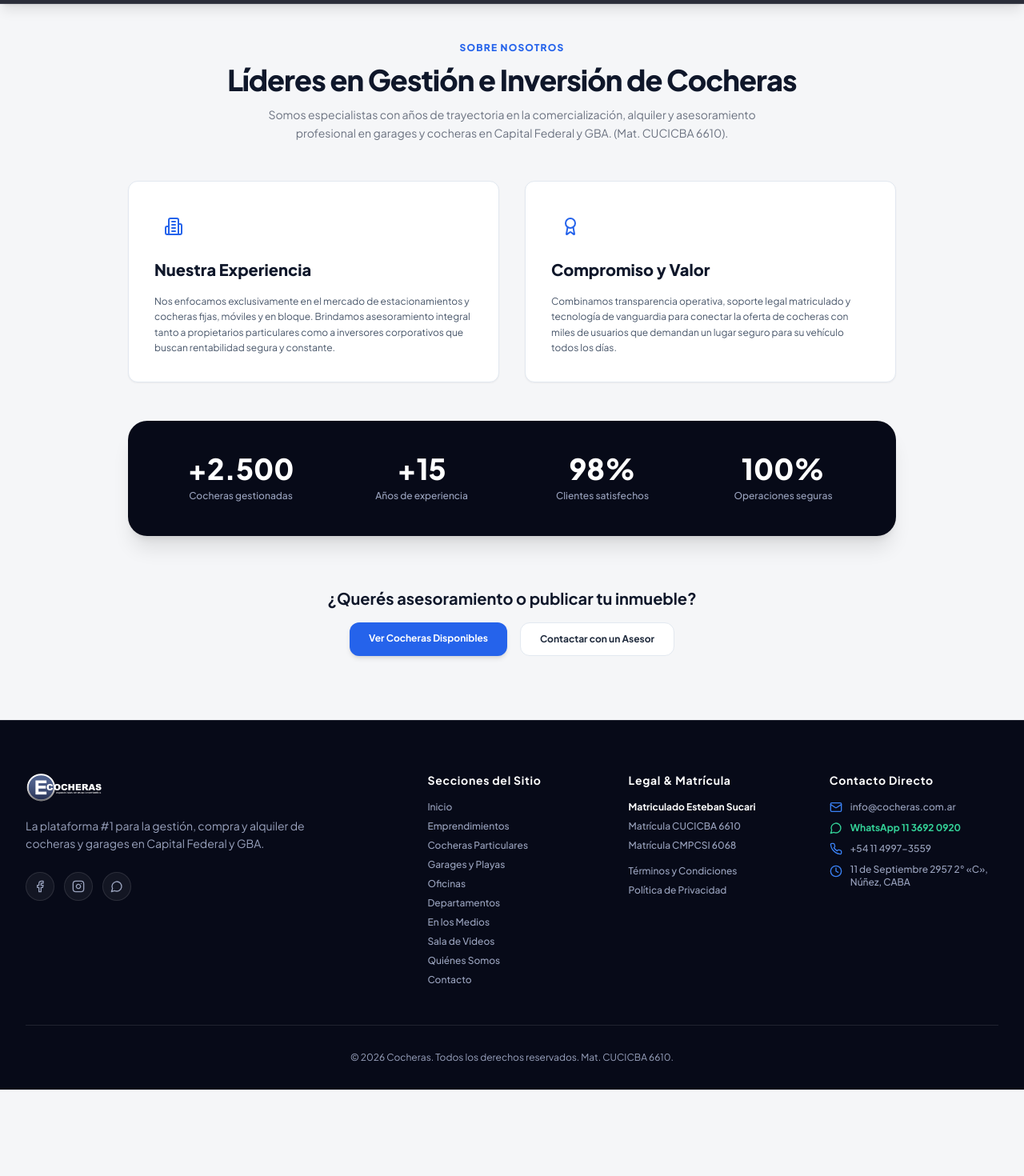
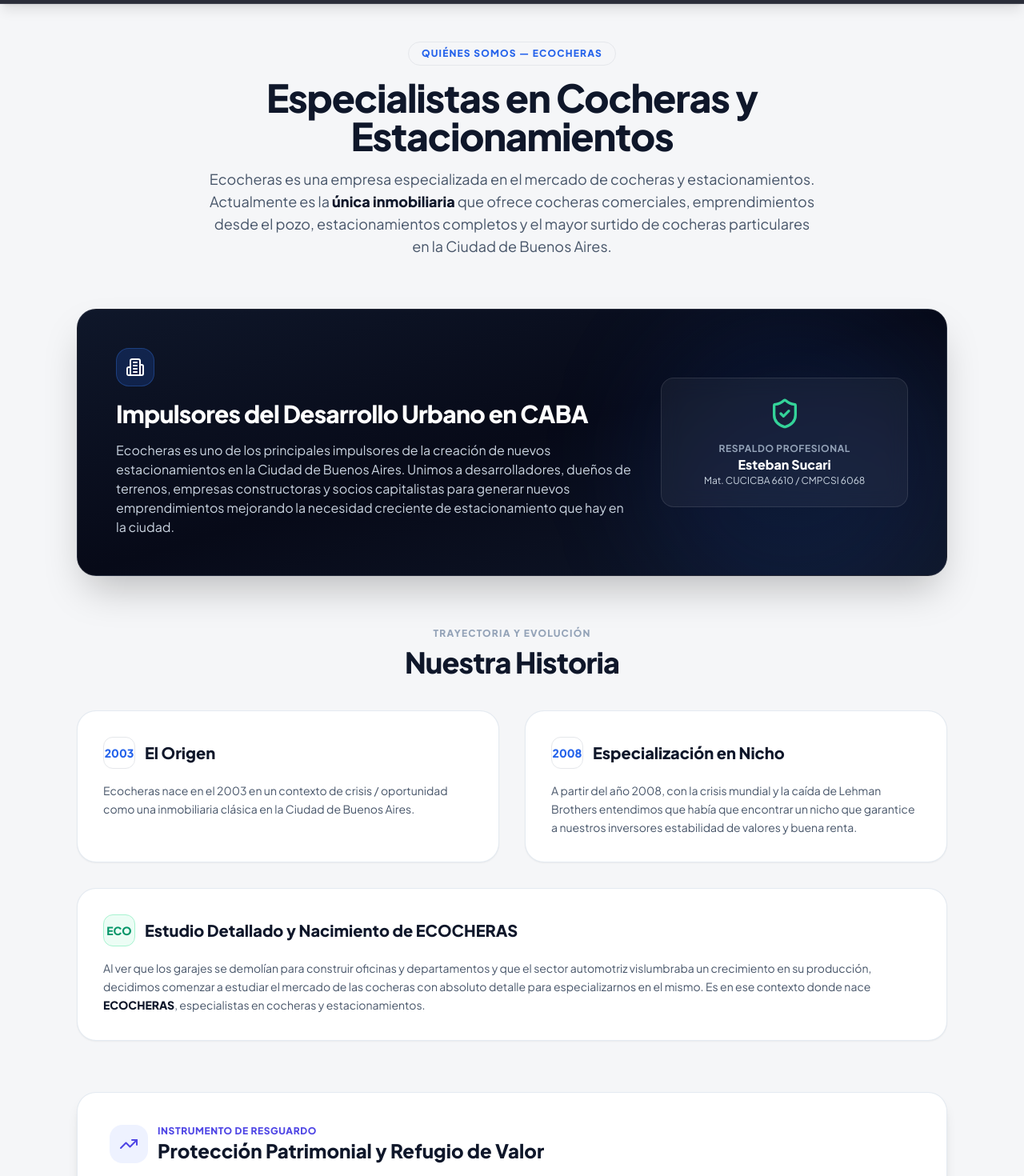
Before and after one commit to orbitalnestdev/cocheras, a React (Vite) app: page /nosotros in a window 1280 px wide. Shown: the part 60-1530 px from the top of the page at 80% size. Before the commit the page ends 1422 px from the top, so only its background shows below. Built offline with nearby package versions, Linux system fonts and the light colour scheme.

Commit message:
feat: Redisenio de la seccion Quienes Somos con la historia e informacion institucional completa de Ecocheras

```diff
--- a/src/pages/NosotrosPage.tsx
+++ b/src/pages/NosotrosPage.tsx
@@ -1,83 +1,149 @@
 import React from 'react';
-import { ShieldCheck, Award, Users, Building2, CheckCircle2, ArrowRight } from 'lucide-react';
+import { ShieldCheck, Award, Building2, TrendingUp, Calendar, ArrowRight, CheckCircle2, Phone, MessageCircle } from 'lucide-react';
 import { Link } from 'react-router-dom';
 
 export const NosotrosPage: React.FC = () => {
   return (
     <div className="pt-28 pb-20 bg-paper-50 min-h-screen">
-      <div className="max-w-5xl mx-auto px-4 sm:px-6 lg:px-8 space-y-12">
+      <div className="max-w-6xl mx-auto px-4 sm:px-6 lg:px-8 space-y-16">
 
-        {/* Header Header */}
-        <div className="text-center space-y-3">
-          <span className="text-xs font-extrabold uppercase tracking-widest text-brand-600 block">
-            SOBRE NOSOTROS
+        {/* Hero Header */}
+        <div className="text-center space-y-4 max-w-3xl mx-auto">
+          <span className="text-xs font-black uppercase tracking-widest text-brand-600 bg-brand-50 px-4 py-1.5 rounded-full border border-brand-200/80 inline-block">
+            QUIÉNES SOMOS — ECOCHERAS
           </span>
-          <h1 className="text-3xl sm:text-4xl font-extrabold text-slate-900 tracking-tight">
-            Líderes en Gestión e Inversión de Cocheras
+          <h1 className="text-3xl sm:text-5xl font-black text-slate-900 tracking-tight leading-tight">
+            Especialistas en Cocheras y Estacionamientos
           </h1>
-          <p className="text-muted-light text-sm max-w-2xl mx-auto leading-relaxed">
-            Somos especialistas con años de trayectoria en la comercialización, alquiler y asesoramiento profesional en garages y cocheras en Capital Federal y GBA. (Mat. CUCICBA 6610).
+          <p className="text-slate-600 text-base sm:text-lg leading-relaxed font-normal">
+            Ecocheras es una empresa especializada en el mercado de cocheras y estacionamientos. Actualmente es la <strong className="font-extrabold text-slate-900">única inmobiliaria</strong> que ofrece cocheras comerciales, emprendimientos desde el pozo, estacionamientos completos y el mayor surtido de cocheras particulares en la Ciudad de Buenos Aires.
           </p>
         </div>
 
-        {/* Story & Mission split */}
-        <div className="grid grid-cols-1 md:grid-cols-2 gap-8 items-center">
-          <div className="bg-white p-8 rounded-card border border-slate-200 shadow-sm space-y-4">
-            <div className="w-12 h-12 rounded-xl bg-brand-50 text-brand-600 flex items-center justify-center">
-              <Building2 className="w-6 h-6" />
+        {/* Feature Banner: Impulsores del Crecimiento */}
+        <div className="bg-gradient-to-br from-slate-900 via-ink-950 to-slate-900 text-white rounded-3xl p-8 sm:p-12 shadow-2xl relative overflow-hidden border border-white/10">
+          <div className="absolute top-0 right-0 w-96 h-96 bg-brand-600/10 rounded-full blur-3xl pointer-events-none" />
+          <div className="grid grid-cols-1 lg:grid-cols-12 gap-8 items-center relative z-10">
+            <div className="lg:col-span-8 space-y-4">
+              <div className="w-12 h-12 rounded-2xl bg-brand-600/20 border border-brand-500/30 flex items-center justify-center text-brand-400">
+                <Building2 className="w-6 h-6" />
+              </div>
+              <h2 className="text-2xl sm:text-3xl font-extrabold text-white tracking-tight">
+                Impulsores del Desarrollo Urbano en CABA
+              </h2>
+              <p className="text-slate-300 text-sm sm:text-base leading-relaxed">
+                Ecocheras es uno de los principales impulsores de la creación de nuevos estacionamientos en la Ciudad de Buenos Aires. Unimos a desarrolladores, dueños de terrenos, empresas constructoras y socios capitalistas para generar nuevos emprendimientos mejorando la necesidad creciente de estacionamiento que hay en la ciudad.
+              </p>
             </div>
-            <h3 className="font-extrabold text-xl text-slate-900">Nuestra Experiencia</h3>
-            <p className="text-xs text-slate-600 leading-relaxed">
-              Nos enfocamos exclusivamente en el mercado de estacionamientos y cocheras fijas, móviles y en bloque. Brindamos asesoramiento integral tanto a propietarios particulares como a inversores corporativos que buscan rentabilidad segura y constante.
-            </p>
+            <div className="lg:col-span-4 bg-white/5 backdrop-blur-md p-6 rounded-2xl border border-white/10 space-y-4 text-center">
+              <ShieldCheck className="w-10 h-10 text-emerald-400 mx-auto" />
+              <div>
+                <span className="text-xs text-slate-400 font-bold uppercase tracking-wider block">Respaldo Profesional</span>
+                <h4 className="text-base font-extrabold text-white">Esteban Sucari</h4>
+                <p className="text-xs text-slate-300">Mat. CUCICBA 6610 / CMPCSI 6068</p>
+              </div>
+            </div>
+          </div>
+        </div>
+
+        {/* Story & History Section */}
+        <div className="space-y-10">
+          <div className="text-center space-y-2">
+            <span className="text-xs font-black uppercase tracking-widest text-slate-400 block">
+              TRAYECTORIA Y EVOLUCIÓN
+            </span>
+            <h2 className="text-2xl sm:text-4xl font-black text-slate-900 tracking-tight">
+              Nuestra Historia
+            </h2>
           </div>
 
-          <div className="bg-white p-8 rounded-card border border-slate-200 shadow-sm space-y-4">
-            <div className="w-12 h-12 rounded-xl bg-brand-50 text-brand-600 flex items-center justify-center">
-              <Award className="w-6 h-6" />
+          <div className="grid grid-cols-1 md:grid-cols-2 gap-8">
+
+            {/* Timeline Item 1 */}
+            <div className="bg-white p-8 rounded-3xl border border-slate-200/90 shadow-sm space-y-4 hover:shadow-md transition-shadow relative">
+              <div className="flex items-center gap-3">
+                <div className="w-10 h-10 rounded-xl bg-brand-50 text-brand-600 font-black text-sm flex items-center justify-center border border-brand-200">
+                  2003
+                </div>
+                <h3 className="font-extrabold text-xl text-slate-900">El Origen</h3>
+              </div>
+              <p className="text-slate-600 text-sm leading-relaxed">
+                Ecocheras nace en el 2003 en un contexto de crisis / oportunidad como una inmobiliaria clásica en la Ciudad de Buenos Aires.
+              </p>
             </div>
-            <h3 className="font-extrabold text-xl text-slate-900">Compromiso y Valor</h3>
-            <p className="text-xs text-slate-600 leading-relaxed">
-              Combinamos transparencia operativa, soporte legal matriculado y tecnología de vanguardia para conectar la oferta de cocheras con miles de usuarios que demandan un lugar seguro para su vehículo todos los días.
+
+            {/* Timeline Item 2 */}
+            <div className="bg-white p-8 rounded-3xl border border-slate-200/90 shadow-sm space-y-4 hover:shadow-md transition-shadow relative">
+              <div className="flex items-center gap-3">
+                <div className="w-10 h-10 rounded-xl bg-brand-50 text-brand-600 font-black text-sm flex items-center justify-center border border-brand-200">
+                  2008
+                </div>
+                <h3 className="font-extrabold text-xl text-slate-900">Especialización en Nicho</h3>
+              </div>
+              <p className="text-slate-600 text-sm leading-relaxed">
+                A partir del año 2008, con la crisis mundial y la caída de Lehman Brothers entendimos que había que encontrar un nicho que garantice a nuestros inversores estabilidad de valores y buena renta.
+              </p>
+            </div>
+
+            {/* Timeline Item 3 */}
+            <div className="bg-white p-8 rounded-3xl border border-slate-200/90 shadow-sm space-y-4 hover:shadow-md transition-shadow relative md:col-span-2">
+              <div className="flex items-center gap-3">
+                <div className="w-10 h-10 rounded-xl bg-emerald-50 text-emerald-600 font-black text-sm flex items-center justify-center border border-emerald-200">
+                  ECO
+                </div>
+                <h3 className="font-extrabold text-xl text-slate-900">Estudio Detallado y Nacimiento de ECOCHERAS</h3>
+              </div>
+              <p className="text-slate-600 text-sm leading-relaxed">
+                Al ver que los garajes se demolían para construir oficinas y departamentos y que el sector automotriz vislumbraba un crecimiento en su producción, decidimos comenzar a estudiar el mercado de las cocheras con absoluto detalle para especializarnos en el mismo. Es en ese contexto donde nace <strong className="font-extrabold text-slate-900">ECOCHERAS</strong>, especialistas en cocheras y estacionamientos.
+              </p>
+            </div>
+
+          </div>
+        </div>
+
+        {/* Protection & Investment Value Section */}
+        <div className="bg-white p-8 sm:p-10 rounded-3xl border border-slate-200/90 shadow-lg space-y-6">
+          <div className="flex items-center gap-3">
+            <div className="w-12 h-12 rounded-2xl bg-indigo-50 text-indigo-600 flex items-center justify-center font-bold">
+              <TrendingUp className="w-6 h-6" />
+            </div>
+            <div>
+              <span className="text-xs font-black uppercase tracking-wider text-indigo-600 block">INSTRUMENTO DE RESGUARDO</span>
+              <h3 className="text-xl sm:text-2xl font-extrabold text-slate-900">Protección Patrimonial y Refugio de Valor</h3>
+            </div>
+          </div>
+          <div className="space-y-4 text-slate-700 text-sm sm:text-base leading-relaxed border-t border-slate-100 pt-6">
+            <p>
+              Entendimos que el contexto de alta inestabilidad que cíclicamente se vive en la Argentina contribuye a generar en el universo de inversores privados una sensación de que sólo unos pocos instrumentos de inversión pueden protegerlo contra el riesgo devaluatorio y al mismo tiempo generar un flujo que mínimamente lo cubra de la inflación.
+            </p>
+            <p className="font-extrabold text-slate-900 text-base sm:text-lg bg-slate-50 p-4 rounded-2xl border border-slate-200/80">
+              Hace años venimos posicionando a las cocheras como un instrumento para proteger los ahorros de inversores medianos y chicos.
             </p>
           </div>
         </div>
 
-        {/* Key Stats Bar */}
-        <div className="bg-ink-950 text-white p-8 sm:p-10 rounded-banner shadow-xl grid grid-cols-2 md:grid-cols-4 gap-6 text-center">
-          <div className="space-y-1">
-            <span className="text-3xl sm:text-4xl font-extrabold text-brand-400 block">+2.500</span>
-            <span className="text-xs text-muted-dark font-medium">Cocheras gestionadas</span>
-          </div>
-          <div className="space-y-1">
-            <span className="text-3xl sm:text-4xl font-extrabold text-brand-400 block">+15</span>
-            <span className="text-xs text-muted-dark font-medium">Años de experiencia</span>
-          </div>
-          <div className="space-y-1">
-            <span className="text-3xl sm:text-4xl font-extrabold text-brand-400 block">98%</span>
-            <span className="text-xs text-muted-dark font-medium">Clientes satisfechos</span>
-          </div>
-          <div className="space-y-1">
-            <span className="text-3xl sm:text-4xl font-extrabold text-brand-400 block">100%</span>
-            <span className="text-xs text-muted-dark font-medium">Operaciones seguras</span>
-          </div>
-        </div>
-
-        {/* CTA */}
-        <div className="text-center space-y-4 pt-4">
-          <h3 className="text-xl font-bold text-slate-900">¿Querés asesoramiento o publicar tu inmueble?</h3>
-          <div className="flex flex-wrap justify-center gap-4">
+        {/* Call to Actions */}
+        <div className="bg-slate-900 text-white rounded-3xl p-8 sm:p-10 text-center space-y-6 shadow-xl">
+          <h3 className="text-2xl font-extrabold text-white">¿Querés invertir o recibir asesoramiento personalizado?</h3>
+          <p className="text-slate-300 text-xs sm:text-sm max-w-xl mx-auto">
+            Contactate directamente con nuestro equipo técnico matriculado para conocer todas las oportunidades disponibles en Buenos Aires.
+          </p>
+          <div className="flex flex-wrap justify-center gap-4 pt-2">
+            <a
+              href="https://wa.me/5491136920920?text=Hola!%20Me%20gustar%C3%ADa%20recibir%20asesoramiento%20sobre%20cocheras%20e%20inversiones."
+              target="_blank"
+              rel="noreferrer"
+              className="px-6 py-3.5 bg-emerald-600 hover:bg-emerald-500 text-white font-extrabold text-xs rounded-xl shadow-lg transition-all flex items-center gap-2 hover:scale-[1.02] active:scale-[0.98]"
+            >
+              <MessageCircle className="w-4 h-4" />
+              <span>Consultar por WhatsApp</span>
+            </a>
             <Link
               to="/cocheras"
-              className="px-6 py-3 bg-brand-600 hover:bg-brand-700 text-white font-bold text-xs rounded-xl shadow-md transition-all"
+              className="px-6 py-3.5 bg-brand-600 hover:bg-brand-500 text-white font-extrabold text-xs rounded-xl shadow-lg transition-all flex items-center gap-2 hover:scale-[1.02] active:scale-[0.98]"
             >
-              Ver Cocheras Disponibles
-            </Link>
-            <Link
-              to="/contacto"
-              className="px-6 py-3 bg-white border border-slate-200 text-slate-800 font-bold text-xs rounded-xl hover:bg-slate-50 transition-all"
-            >
-              Contactar con un Asesor
+              <span>Ver Catálogo Completo</span>
+              <ArrowRight className="w-4 h-4" />
             </Link>
           </div>
         </div>
```
